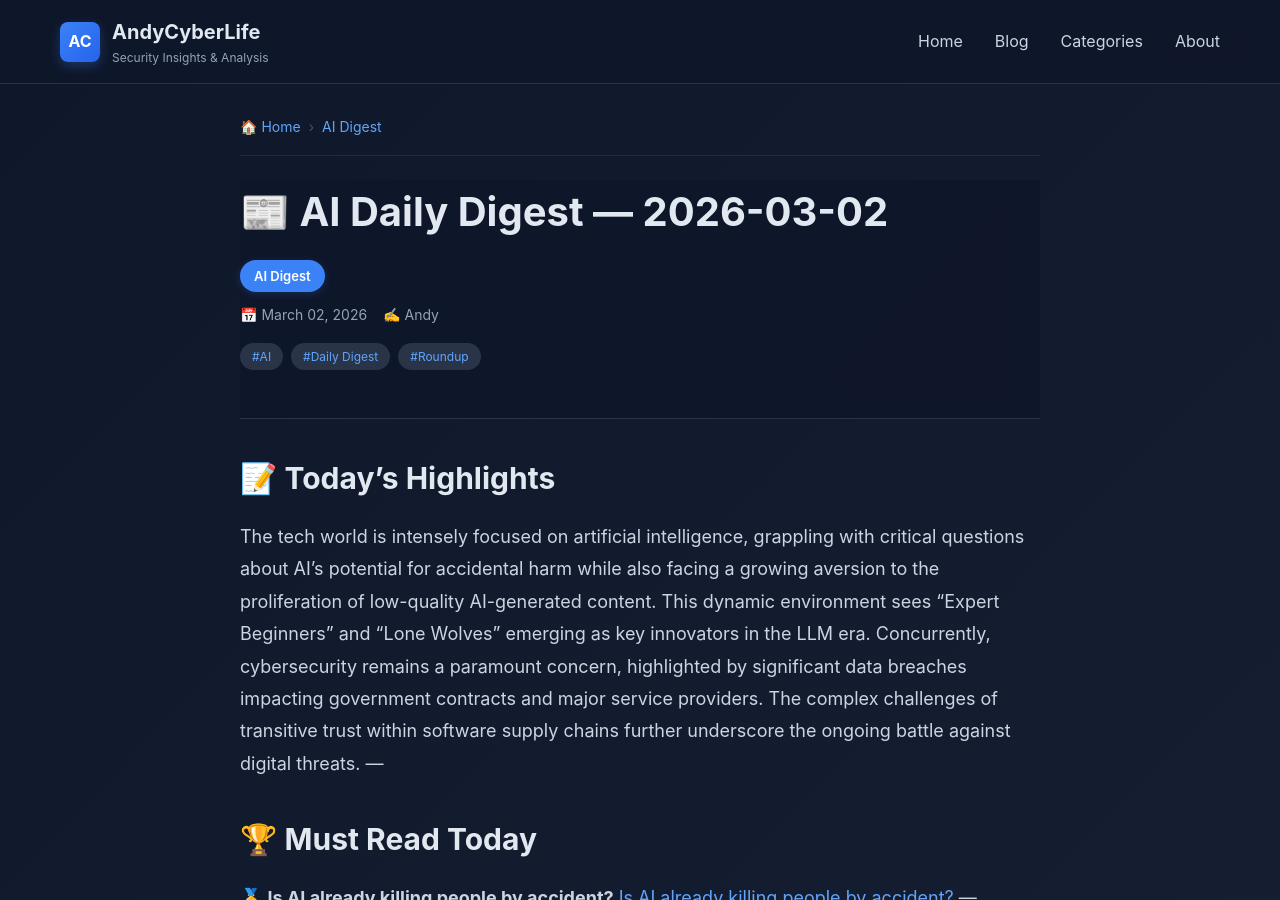
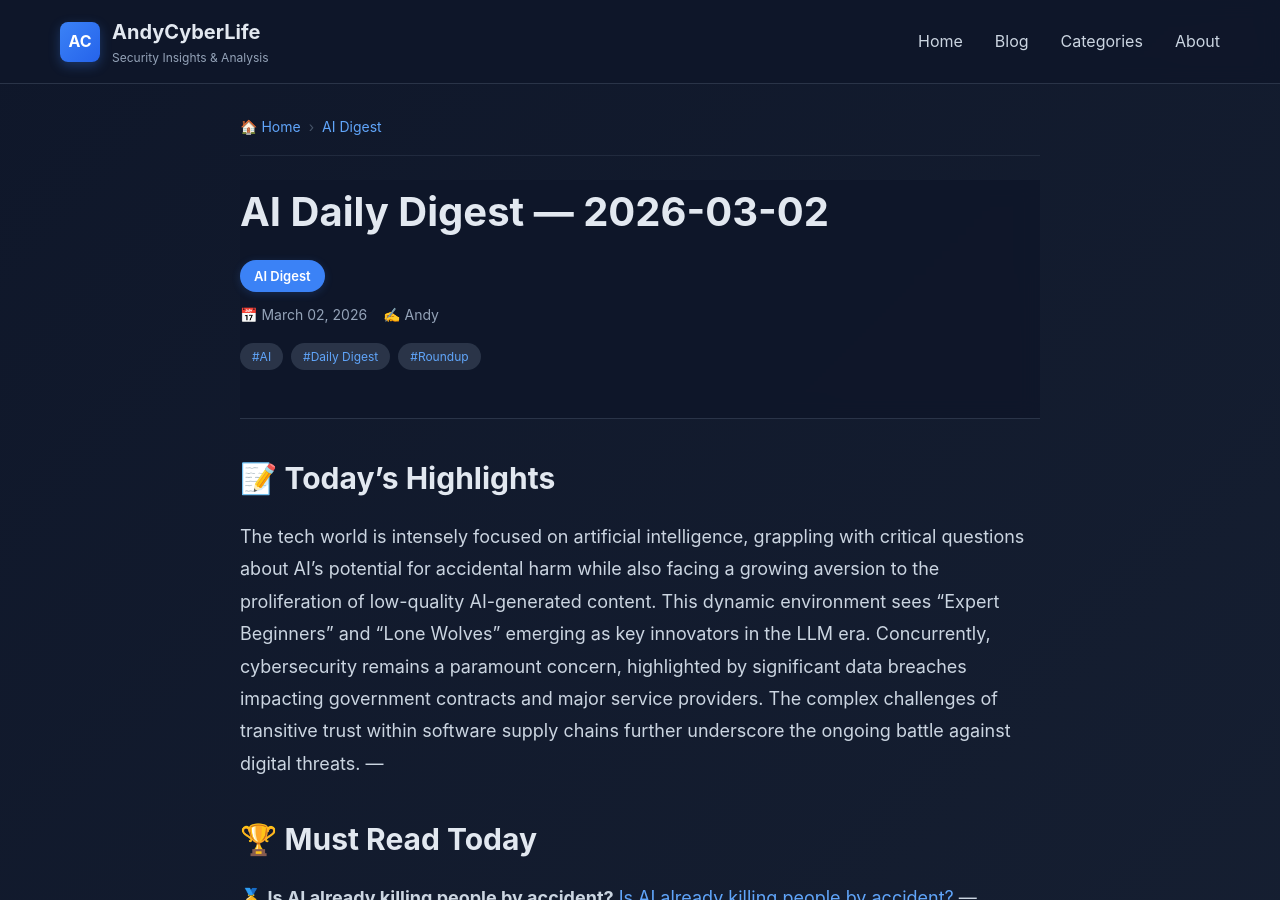
Before and after one commit to sinocikid/sinocikid.github.io, a Jekyll site: the page built from _posts/2026-03-02-ai-daily-digest.md, in a window 1280 px wide and 900 px high. Built offline with Jekyll 4.4.1, drawn with Linux system fonts in a browser that asks for light colours.

```diff
--- a/_posts/2026-03-02-ai-daily-digest.md
+++ b/_posts/2026-03-02-ai-daily-digest.md
@@ -1,5 +1,5 @@
 ---
-title: "📰 AI Daily Digest — 2026-03-02"
+title: "AI Daily Digest — 2026-03-02"
 date: 2026-03-02
 categories: ["AI Digest"]
 tags: ["AI", "Daily Digest", "Roundup"]
```
